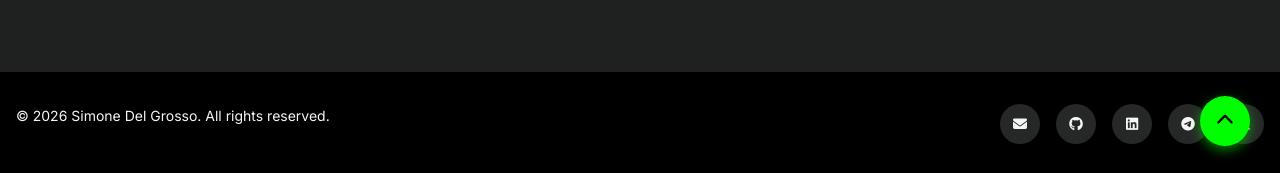
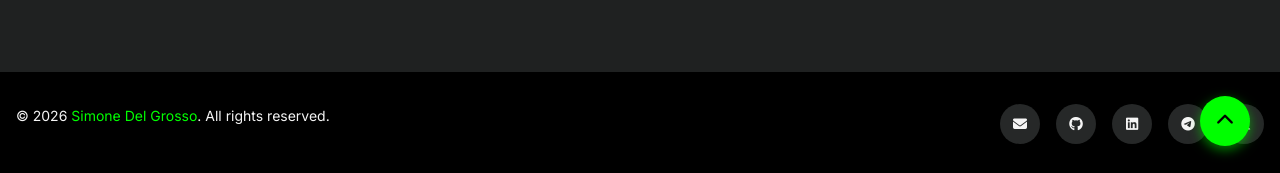
Before and after one commit to simonedelgrosso/simonedelgrosso.github.io, a Jekyll site: the page built from en/index.md, in a window 1280 px wide and 900 px high, scrolled down 5193 px. Shown: the part 724-897 px from the top of the window. Built offline with Jekyll 4.4.1, drawn with Linux system fonts in a browser that asks for light colours; some web fonts are replaced.

Commit message:
Update footer

```diff
--- a/_data/footer.yml
+++ b/_data/footer.yml
@@ -1,4 +1,4 @@
 it:
-  text: '&copy; <span id="current-year"></span> Simone Del Grosso. Tutti i diritti riservati.'
+  text: '&copy; <span id="current-year"></span> <span class="text-accent">Simone Del Grosso</span>. Tutti i diritti riservati.'
 en:
-  text: '&copy; <span id="current-year"></span> Simone Del Grosso. All rights reserved.'
+  text: '&copy; <span id="current-year"></span> <span class="text-accent">Simone Del Grosso</span>. All rights reserved.'
--- a/assets/css/style.css
+++ b/assets/css/style.css
@@ -1596,6 +1596,10 @@ section:nth-child(even) {
   gap: var(--space-16);
 }
 
+.text-accent {
+  color: var(--portfolio-primary);
+}
+
 .social-links {
   display: flex;
   gap: var(--space-16);
```
